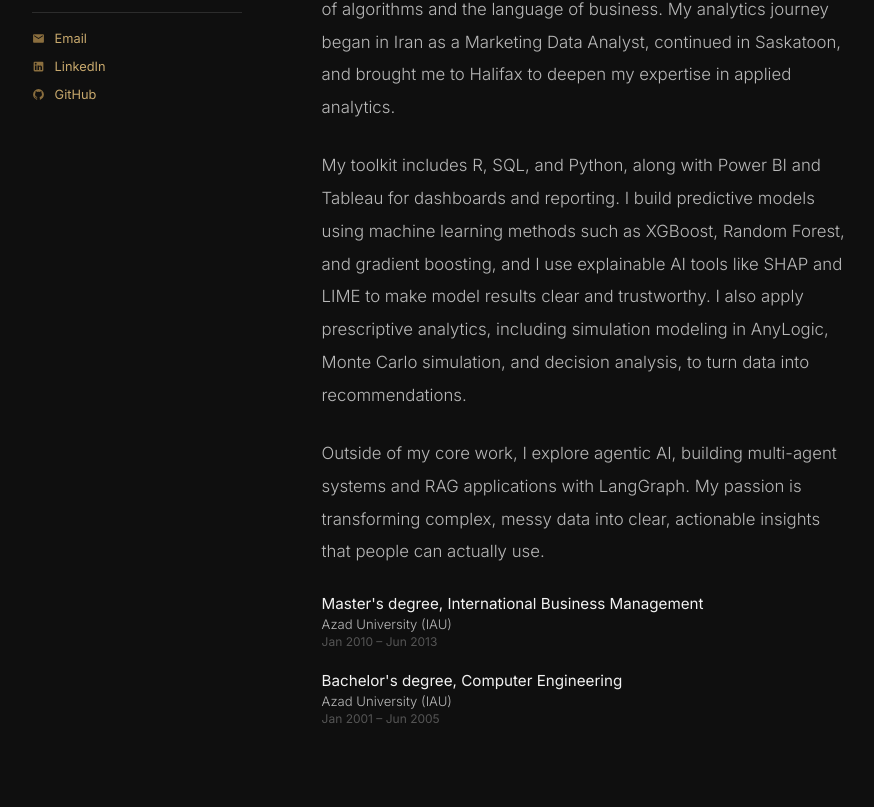
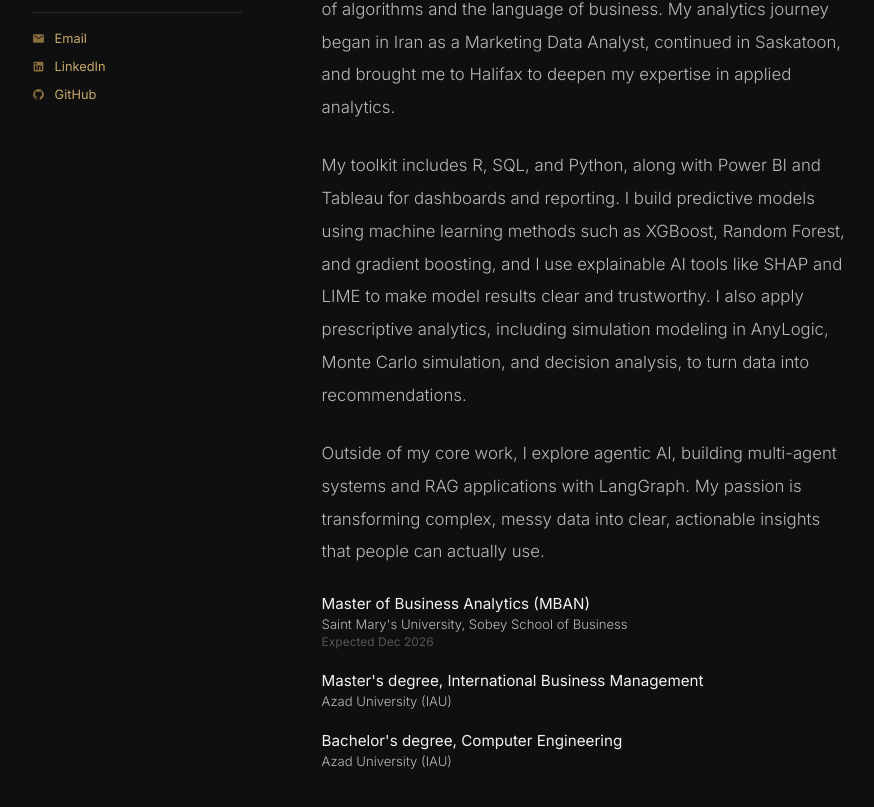
Before and after one commit to Mina-TJ/Mina-TJ.github.io, a plain HTML site: page index.html in a window 1280 px wide. Shown: the part 476-1283 px from the top of the page, without its empty margins (198-1072 px from the left). Drawn offline with nearby package versions, Linux system fonts and the light colour scheme; a web font is replaced by a local one.

Commit message:
Update index.html

```diff
--- a/index.html
+++ b/index.html
@@ -158,14 +158,18 @@
 <p>Outside of my core work, I explore agentic AI, building multi-agent systems and RAG applications with LangGraph. My passion is transforming complex, messy data into clear, actionable insights that people can actually use.</p>
         </div>
         <div class="edu-item">
+          <div class="edu-degree">Master of Business Analytics (MBAN)</div>
+          <div class="edu-school">Saint Mary's University, Sobey School of Business</div>
+          <div class="edu-year">Expected Dec 2026</div>
+        </div>
+        <div class="edu-item">
           <div class="edu-degree">Master's degree, International Business Management</div>
           <div class="edu-school">Azad University (IAU)</div>
-          <div class="edu-year">Jan 2010 – Jun 2013</div>
         </div>
         <div class="edu-item">
           <div class="edu-degree">Bachelor's degree, Computer Engineering</div>
           <div class="edu-school">Azad University (IAU)</div>
-          <div class="edu-year">Jan 2001 – Jun 2005</div>
+        </div>
         </div>
       </div>
     </main>
```
